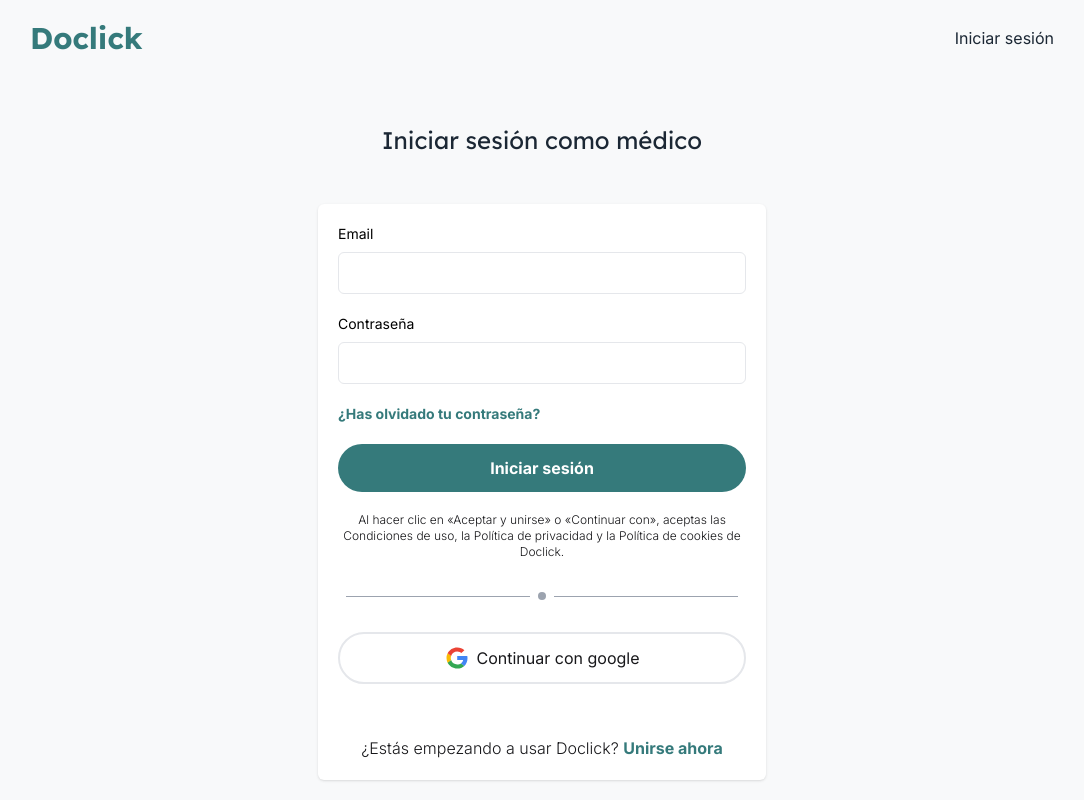
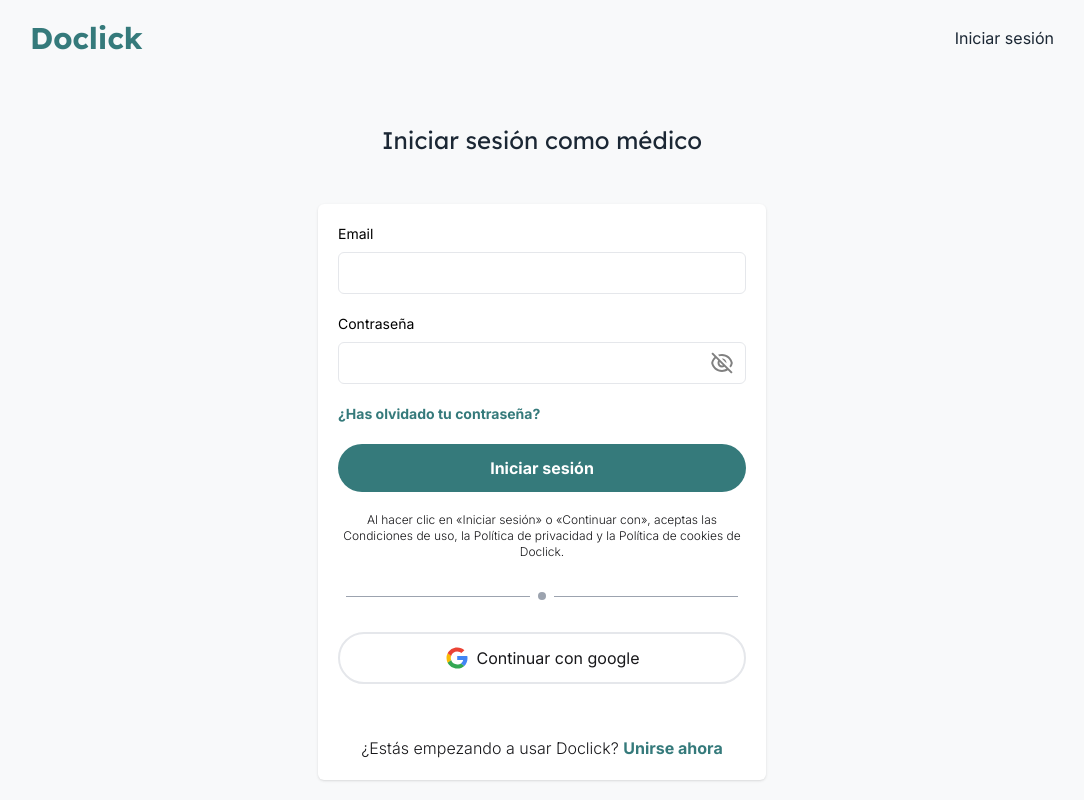
Before and after one commit to chiguiretech/doclick, a Next.js app: page /login in a window 1280 px wide. Shown: the whole page, without its empty margins (98-1182 px from the left). Built offline with nearby package versions, Linux system fonts and the light colour scheme.

Commit message:
:sparkles: Connected useForm and added show password in login form

```diff
--- a/app/(auth)/login/page.tsx
+++ b/app/(auth)/login/page.tsx
@@ -1,8 +1,7 @@
+import LoginForm from '@/app/ui/Form/LoginForm';
 import SimpleHeader from '@/app/ui/Header/SimpleHeader';
-import Provider from '@/app/ui/Provider';
-import GoogleIcon from '@/app/ui/icons/Google';
+
 import { Metadata } from 'next';
-import Link from 'next/link';
 
 export const metadata: Metadata = {
   title: 'Iniciar sesión como médico | Doclick',
@@ -17,59 +16,7 @@
         <h1 className='text-center text-2xl text-textColor my-12'>
           Iniciar sesión como médico
         </h1>
-        <form className='w-full flex justify-center bg-red font-sans'>
-          <div className='bg-white p-5 rounded-md w-full max-w-md flex flex-col gap-8 shadow'>
-            <section className='flex flex-col gap-5'>
-              <div className='flex flex-col'>
-                <label htmlFor='email' className='text-textColo text-sm mb-2'>
-                  Email
-                </label>
-                <input
-                  type='email'
-                  id='email'
-                  className='border border-borderColor rounded-md p-2'
-                />
-              </div>
-              <div className='flex flex-col'>
-                <label htmlFor='password' className='text-textColo text-sm mb-2'>
-                  Contraseña
-                </label>
-                <input
-                  type='password'
-                  id='password'
-                  className='border border-borderColor rounded-md p-2'
-                />
-              </div>
-              <p className='text-teal text-sm font-bold'>
-                <Link href='/reset-password'>¿Has olvidado tu contraseña?</Link>
-              </p>
-              <button className='bg-teal font-bold text-white rounded-full p-3'>
-                Iniciar sesión
-              </button>
-              <p className='text-center text-xs font-light text-charcoal'>
-                Al hacer clic en «Aceptar y unirse» o «Continuar con», aceptas las
-                Condiciones de uso, la Política de privacidad y la Política de cookies de
-                Doclick.
-              </p>
-            </section>
-            <div className='flex items-center justify-center '>
-              <hr className='border-gray-400 flex-grow mx-2' />
-              <span className='bg-gray-400 rounded-full w-2 h-2'></span>
-              <hr className='border-gray-400 flex-grow mx-2' />
-            </div>
-            <section className='flex justify-center'>
-              <Provider text='Continuar con google' link='/' icon={<GoogleIcon />} />
-            </section>
-            <section className='mt-5'>
-              <p className='font-light text-charcoal text-center'>
-                ¿Estás empezando a usar Doclick?{' '}
-                <Link href='/doctor-register' className='font-bold text-teal'>
-                  Unirse ahora
-                </Link>
-              </p>
-            </section>
-          </div>
-        </form>
+        <LoginForm />
       </main>
     </div>
   );
--- /dev/null
+++ b/app/api/auth/[...nextauth].ts
@@ -0,0 +1,20 @@
+import CredentialsProvider from 'next-auth/providers/credentials';
+
+export const authOptions = {
+  pages: {
+    register: '/doctor-register',
+    signIn: '/login',
+  },
+  providers: [
+    CredentialsProvider({
+      name: 'credentials',
+      credentials: {
+        email: { label: 'Email', type: 'email' },
+        password: { label: 'Password', type: 'password' },
+      },
+      // we need to implement the authorize function
+    }),
+  ],
+};
+
+export default authOptions;
--- /dev/null
+++ b/app/ui/Form/LoginForm/index.tsx
@@ -0,0 +1,131 @@
+'use client';
+
+import Provider from '@/app/ui/Provider';
+import GoogleIcon from '@/app/ui/icons/Google';
+import Link from 'next/link';
+import { useForm } from 'react-hook-form';
+import { RiEyeLine, RiEyeOffLine } from '@remixicon/react';
+import { useState } from 'react';
+type LoginForm = {
+  email: string;
+  password: string;
+};
+
+/**
+ *
+ * Hay que tener en cuenta los errores generales cuando se intente hacer login y mostrarlos
+ */
+
+const LoginForm = () => {
+  const [showPassword, setShowPassword] = useState(false);
+  const {
+    register,
+    handleSubmit,
+    formState: { errors },
+  } = useForm<LoginForm>();
+
+  const togglePasswordVisibility = () => {
+    setShowPassword(!showPassword);
+  };
+
+  const onSubmit = (data: LoginForm) => {
+    console.log(data);
+  };
+
+  return (
+    <form
+      className='w-full flex justify-center bg-red font-sans'
+      onSubmit={handleSubmit(onSubmit)}
+    >
+      <div className='bg-white p-5 rounded-md w-full max-w-md flex flex-col gap-8 shadow'>
+        <section className='flex flex-col gap-5'>
+          <div className='flex flex-col'>
+            <label htmlFor='email' className='text-textColo text-sm mb-2'>
+              Email
+            </label>
+            <input
+              type='email'
+              id='email'
+              className='border border-borderColor rounded-md p-2'
+              {...register('email', {
+                required: 'Este campo es requerido',
+                pattern: {
+                  value: /^[A-Z0-9._%+-]+@[A-Z0-9.-]+\.[A-Z]{2,}$/i,
+                  message: 'Ingrese un correo electrónico válido',
+                },
+              })}
+            />
+            {errors.email && (
+              <p className='text-red-500 text-sm mt-1'>{errors.email.message}</p>
+            )}
+          </div>
+          <div className='flex flex-col'>
+            <label htmlFor='password' className='text-textColo text-sm mb-2'>
+              Contraseña
+            </label>
+            <div className='relative'>
+              <input
+                type={showPassword ? 'text' : 'password'}
+                id='password'
+                className='border border-borderColor rounded-md p-2 w-full'
+                {...register('password', {
+                  required: 'Este campo es requerido',
+                  minLength: {
+                    value: 8,
+                    message: 'La contraseña debe tener al menos 8 caracteres',
+                  },
+                  pattern: {
+                    value:
+                      /^(?=.*[a-z])(?=.*[A-Z])(?=.*\d)(?=.*[@$!%*?&])[A-Za-z\d@$!%*?&]+$/,
+                    message:
+                      'La contraseña debe contener al menos una letra mayúscula, una letra minúscula, un número y un carácter especial',
+                  },
+                })}
+              />
+              <div className='absolute right-3 top-2/4 transform -translate-y-2/4'>
+                {showPassword ? (
+                  <RiEyeLine onClick={togglePasswordVisibility} color='gray' />
+                ) : (
+                  <RiEyeOffLine onClick={togglePasswordVisibility} color='gray' />
+                )}
+              </div>
+            </div>
+            {errors.password && (
+              <p className='text-red-500 text-sm text-sm mt-1 '>
+                {errors.password.message}
+              </p>
+            )}
+          </div>
+          <p className='text-teal text-sm font-bold'>
+            <Link href='/reset-password'>¿Has olvidado tu contraseña?</Link>
+          </p>
+          <button className='bg-teal font-bold text-white rounded-full p-3 hover:opacity-90 transition-opacity'>
+            Iniciar sesión
+          </button>
+          <p className='text-center text-xs font-light text-charcoal'>
+            Al hacer clic en «Iniciar sesión» o «Continuar con», aceptas las Condiciones
+            de uso, la Política de privacidad y la Política de cookies de Doclick.
+          </p>
+        </section>
+        <div className='flex items-center justify-center '>
+          <hr className='border-gray-400 flex-grow mx-2' />
+          <span className='bg-gray-400 rounded-full w-2 h-2'></span>
+          <hr className='border-gray-400 flex-grow mx-2' />
+        </div>
+        <section className='flex justify-center'>
+          <Provider text='Continuar con google' link='/' icon={<GoogleIcon />} />
+        </section>
+        <section className='mt-5'>
+          <p className='font-light text-charcoal text-center'>
+            ¿Estás empezando a usar Doclick?{' '}
+            <Link href='/doctor-register' className='font-bold text-teal'>
+              Unirse ahora
+            </Link>
+          </p>
+        </section>
+      </div>
+    </form>
+  );
+};
+
+export default LoginForm;
--- /dev/null
+++ b/app/ui/Spinner/index.tsx
@@ -0,0 +1,25 @@
+const Spinner = () => {
+  return (
+    <div role='status'>
+      <svg
+        aria-hidden='true'
+        className={`w-8 h-8 text-gray-100 animate-spin fill-black`}
+        viewBox='0 0 100 101'
+        fill='none'
+        xmlns='http://www.w3.org/2000/svg'
+      >
+        <path
+          d='M100 50.5908C100 78.2051 77.6142 100.591 50 100.591C22.3858 100.591 0 78.2051 0 50.5908C0 22.9766 22.3858 0.59082 50 0.59082C77.6142 0.59082 100 22.9766 100 50.5908ZM9.08144 50.5908C9.08144 73.1895 27.4013 91.5094 50 91.5094C72.5987 91.5094 90.9186 73.1895 90.9186 50.5908C90.9186 27.9921 72.5987 9.67226 50 9.67226C27.4013 9.67226 9.08144 27.9921 9.08144 50.5908Z'
+          fill='currentColor'
+        />
+        <path
+          d='M93.9676 39.0409C96.393 38.4038 97.8624 35.9116 97.0079 33.5539C95.2932 28.8227 92.871 24.3692 89.8167 20.348C85.8452 15.1192 80.8826 10.7238 75.2124 7.41289C69.5422 4.10194 63.2754 1.94025 56.7698 1.05124C51.7666 0.367541 46.6976 0.446843 41.7345 1.27873C39.2613 1.69328 37.813 4.19778 38.4501 6.62326C39.0873 9.04874 41.5694 10.4717 44.0505 10.1071C47.8511 9.54855 51.7191 9.52689 55.5402 10.0491C60.8642 10.7766 65.9928 12.5457 70.6331 15.2552C75.2735 17.9648 79.3347 21.5619 82.5849 25.841C84.9175 28.9121 86.7997 32.2913 88.1811 35.8758C89.083 38.2158 91.5421 39.6781 93.9676 39.0409Z'
+          fill='currentFill'
+        />
+      </svg>
+      <span className='sr-only'>Loading...</span>
+    </div>
+  );
+};
+
+export default Spinner;
```
Also changed, not shown: firebase.ts (added, +20 -0 lines), package.json (+8 -4 lines), 2 other files (tests, documents, lock files or other folders).
